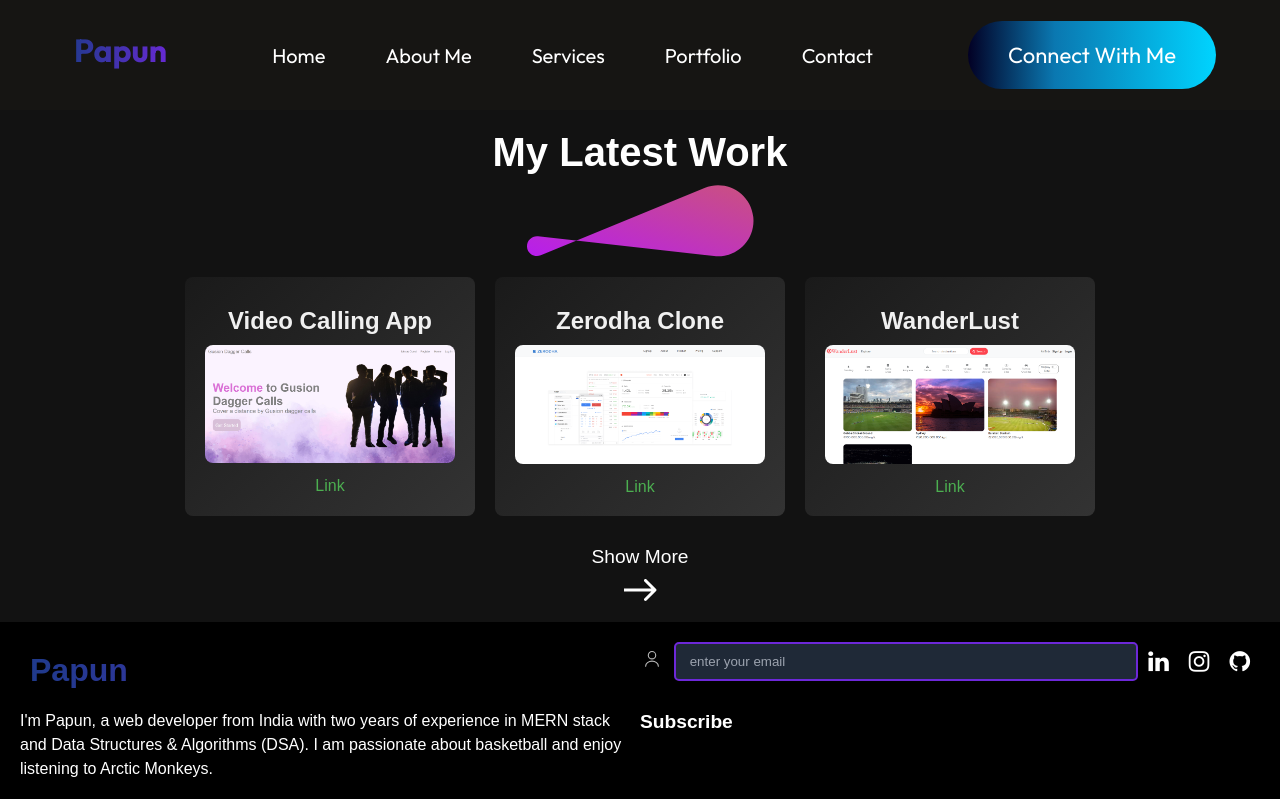
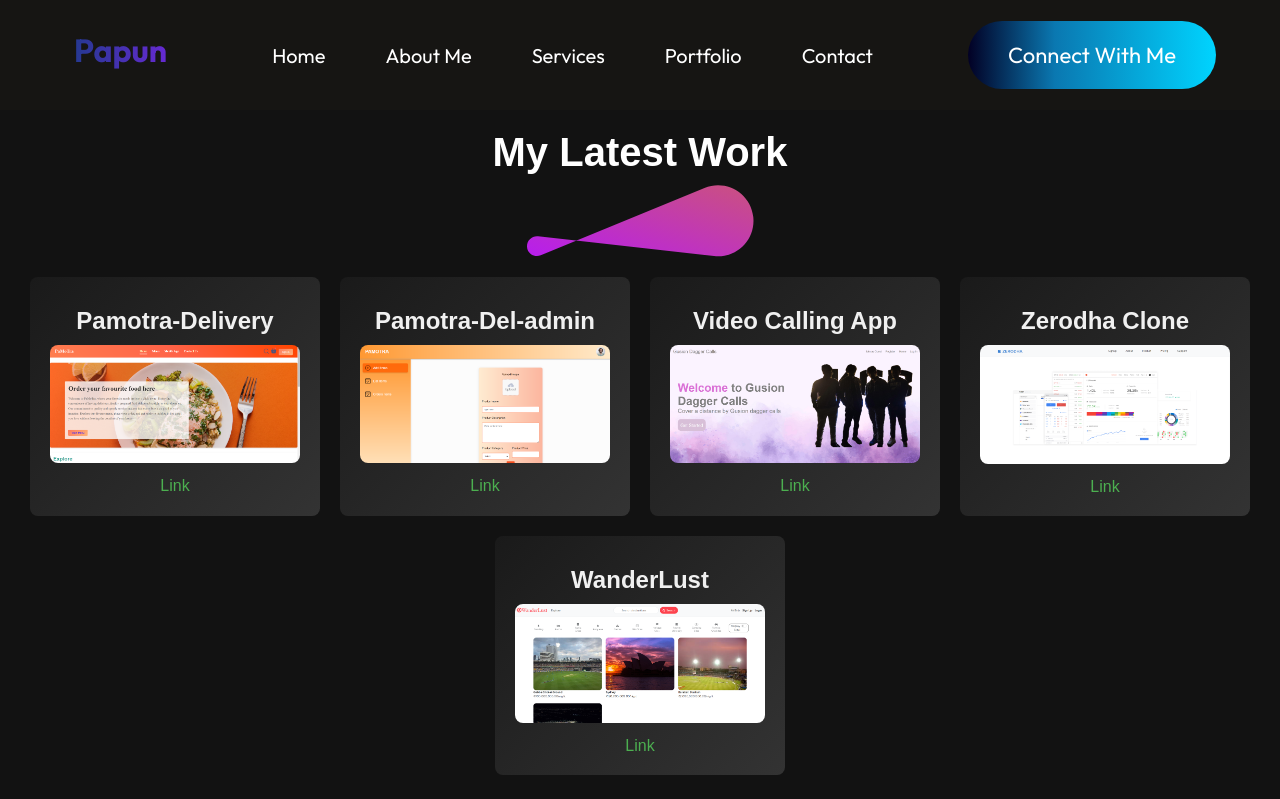
Before and after one commit to Papun1111/PersonalPortfolio, a React (Vite) app: page /portfolio in a window 1280 px wide. Shown: the top 799 px of the page. Built offline with nearby package versions, Linux system fonts and the light colour scheme.

Commit message:
added projects

```diff
--- a/src/assets/mywork_data.js
+++ b/src/assets/mywork_data.js
@@ -1,26 +1,40 @@
-import project1_img from '../assets/project1_img.png'
-import project2_img from '../assets/project2_img.png'
-import project3_img from '../assets/project3_img.png'
-
+import project1_img from "../assets/project1_img.png";
+import project2_img from "../assets/project2_img.png";
+import project3_img from "../assets/project3_img.png";
+import project4_img from "../assets/projectimg4.png";
+import project5_img from "../assets/projectimg4admin.png"
 const mywork_data = [
   {
-        w_no:1,
-        w_name:"Video Calling App",
-        w_img:project1_img,
-        w_link:"https://gusiondaggercallsvideoapp.onrender.com/"
+    w_no: 1,
+    w_name: "Pamotra-Delivery",
+    w_img: project4_img,
+    w_link: "https://pamotradelivery.onrender.com/",
   },
   {
-        w_no:2,
-        w_name:"Zerodha Clone",
-        w_img:project2_img,
-        w_link:"https://zerodhariyalweb.onrender.com/"
+    w_no: 2,
+    w_name: "Pamotra-Del-admin",
+    w_img: project5_img,
+    w_link: "https://fooddeliveryadminpage.onrender.com/add",
   },
   {
-        w_no:3,
-        w_name:"WanderLust",
-        w_img:project3_img,
-        w_link:"https://wander-lust-skibidi.onrender.com/listings"
+    w_no: 3,
+    w_name: "Video Calling App",
+    w_img: project1_img,
+    w_link: "https://gusiondaggercallsvideoapp.onrender.com/",
   },
-]
+  {
+    w_no: 4,
+    w_name: "Zerodha Clone",
+    w_img: project2_img,
+    w_link: "https://zerodhariyalweb.onrender.com/",
+  },
+  {
+    w_no: 5,
+    w_name: "WanderLust",
+    w_img: project3_img,
+    w_link: "https://wander-lust-skibidi.onrender.com/listings",
+  },
+  ,
+];
 
 export default mywork_data;
```
Also changed, not shown: src/assets/projectimg4.png (added), src/assets/projectimg4admin.png (added). Lines whose indentation alone changed are shown as unchanged.
